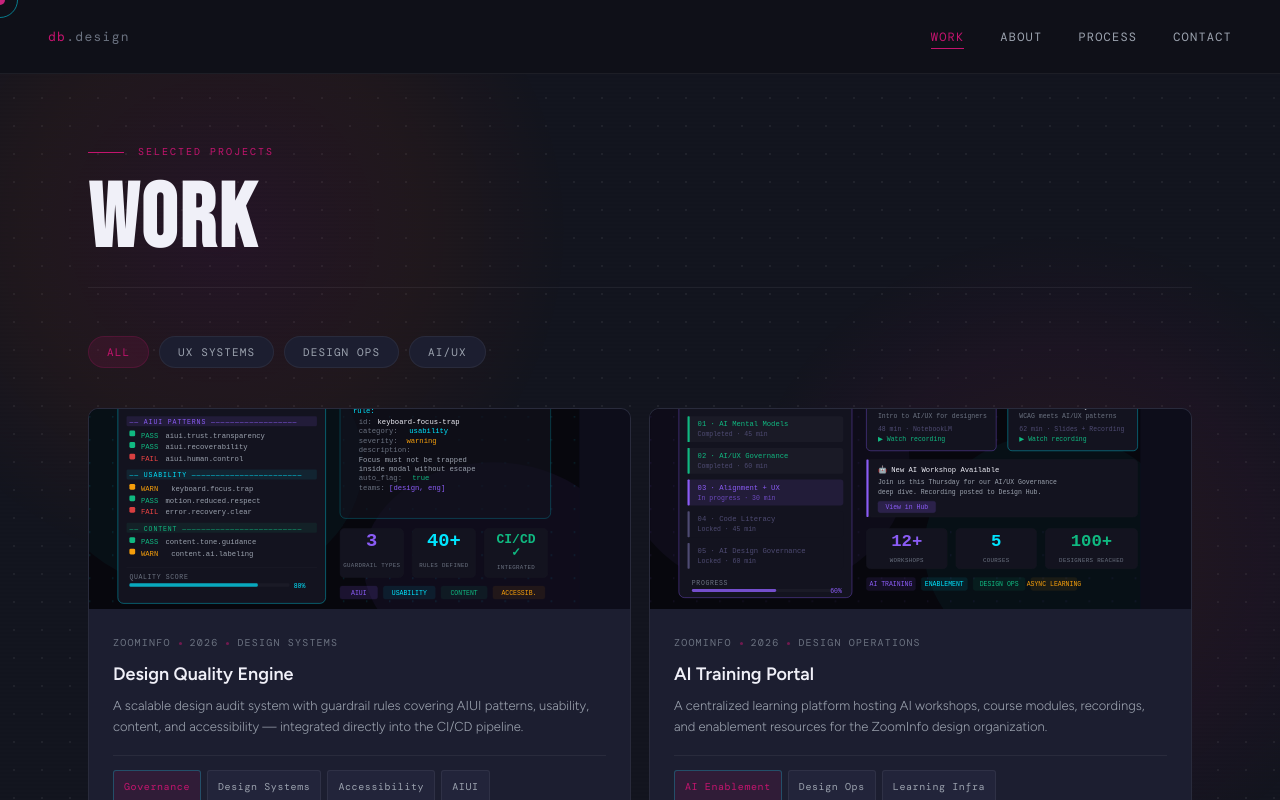
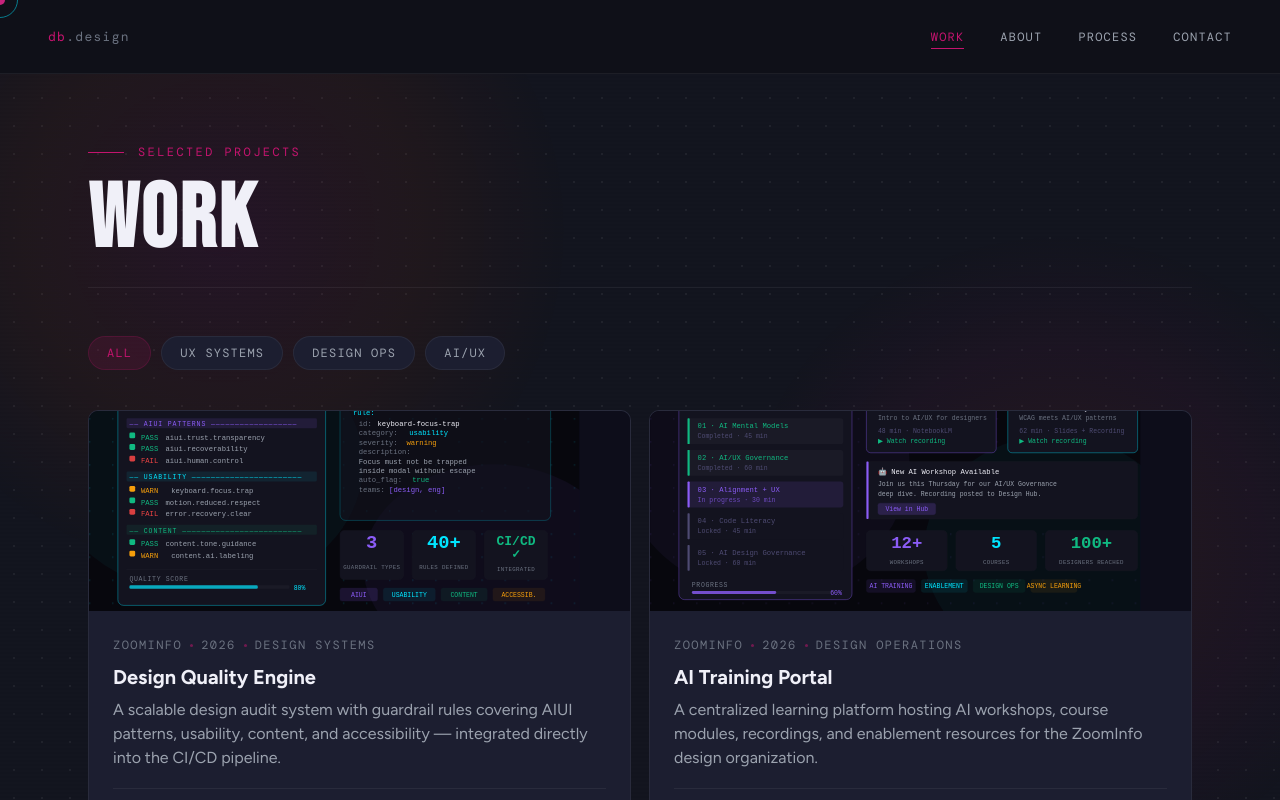
Before and after one commit to design0328/denky-portfolio-website, a React (Vite) app: page /work in a window 1280 px wide. Shown: the top 800 px of the page. Built offline with nearby package versions, Linux system fonts and the light colour scheme; a web font is replaced by a local one.

Commit message:
fix: align all font sizes to type scale across site

```diff
--- a/src/components/WorkCard.module.css
+++ b/src/components/WorkCard.module.css
@@ -116,7 +116,7 @@
 
 .meta {
   font-family: var(--font-mono);
-  font-size: 10px;
+  font-size: 12px;
   letter-spacing: 0.12em;
   text-transform: uppercase;
   color: var(--dim);
@@ -137,18 +137,18 @@
 
 .title {
   font-family: var(--font-body);
-  font-size: 18px;
-  font-weight: 600;
+  font-size: 20px;
+  font-weight: 700;
   color: var(--text);
   margin-bottom: 8px;
-  line-height: 1.3;
+  line-height: 25px;
 }
 
 .desc {
-  font-size: 13px;
+  font-size: 16px;
   color: var(--muted);
-  line-height: 1.65;
-  font-weight: 300;
+  line-height: 24px;
+  font-weight: 400;
   margin-bottom: 18px;
 }
 
@@ -168,7 +168,7 @@
 
 .chip {
   font-family: var(--font-mono);
-  font-size: 10px;
+  font-size: 12px;
   letter-spacing: 0.06em;
   padding: 4px 10px;
   border-radius: 3px;
--- a/src/pages/About.module.css
+++ b/src/pages/About.module.css
@@ -170,9 +170,10 @@
 
 .bioPull {
   font-family: var(--font-display);
-  font-size: clamp(22px, 2.5vw, 30px);
+  font-size: 30px;
+  font-weight: 600;
   color: var(--text);
-  line-height: 1.2;
+  line-height: 36px;
   letter-spacing: 0.01em;
   margin-bottom: 28px;
 }
@@ -180,7 +181,7 @@
 .bioPara {
   font-size: 16px;
   color: var(--muted);
-  line-height: 1.8;
+  line-height: 24px;
   font-weight: 300;
   margin-bottom: 18px;
 }
@@ -210,7 +211,7 @@
   margin-bottom: 6px;
 }
 .bioCardValue {
-  font-size: 14px;
+  font-size: 16px;
   font-weight: 600;
   color: var(--text);
   margin-bottom: 4px;
@@ -218,7 +219,7 @@
 }
 .bioCardSub {
   font-family: var(--font-mono);
-  font-size: 10px;
+  font-size: 12px;
   color: var(--dim);
   line-height: 1.5;
 }
@@ -260,16 +261,16 @@
 }
 .valueTitle {
   font-family: var(--font-body);
-  font-size: 16px;
-  font-weight: 600;
+  font-size: 20px;
+  font-weight: 700;
   color: var(--text);
   margin-bottom: 10px;
   line-height: 1.3;
 }
 .valueDesc {
-  font-size: 13px;
+  font-size: 16px;
   color: var(--muted);
-  line-height: 1.7;
+  line-height: 24px;
   font-weight: 300;
 }
 
@@ -292,7 +293,7 @@
 
 .skillCategory {
   font-family: var(--font-mono);
-  font-size: 10px;
+  font-size: 12px;
   letter-spacing: 0.14em;
   text-transform: uppercase;
   color: var(--dim);
@@ -307,7 +308,7 @@
 
 .skillTag {
   font-family: var(--font-mono);
-  font-size: 11px;
+  font-size: 12px;
   letter-spacing: 0.06em;
   padding: 5px 12px;
   border-radius: 3px;
@@ -332,7 +333,8 @@
 
 .communityPull {
   font-family: var(--font-display);
-  font-size: clamp(20px, 2.2vw, 26px);
+  font-size: 30px;
+  font-weight: 600;
   color: var(--text);
   line-height: 1.2;
   margin-bottom: 24px;
@@ -340,9 +342,9 @@
 }
 
 .communityPara {
-  font-size: 15px;
+  font-size: 16px;
   color: var(--muted);
-  line-height: 1.8;
+  line-height: 24px;
   font-weight: 300;
   margin-bottom: 16px;
 }
@@ -416,7 +418,8 @@
 
 .ctaText {
   font-family: var(--font-display);
-  font-size: clamp(20px, 2.5vw, 28px);
+  font-size: 20px;
+  font-weight: 700;
   color: var(--text);
   letter-spacing: 0.02em;
 }
--- a/src/pages/CaseStudy.module.css
+++ b/src/pages/CaseStudy.module.css
@@ -64,7 +64,7 @@
 .header { margin-bottom: 64px; }
 .meta {
   font-family: var(--font-mono);
-  font-size: 11px;
+  font-size: 12px;
   letter-spacing: 0.12em;
   text-transform: uppercase;
   color: var(--dim);
@@ -83,10 +83,10 @@
   margin-bottom: 20px;
 }
 .desc {
-  font-size: 17px;
+  font-size: 18px;
   color: var(--muted);
   line-height: 1.7;
-  font-weight: 300;
+  font-weight: 500;
   max-width: 660px;
   margin-bottom: 24px;
   border-left: 2px solid var(--cyan);
@@ -95,7 +95,7 @@
 .chips { display: flex; gap: 8px; flex-wrap: wrap; }
 .chip {
   font-family: var(--font-mono);
-  font-size: 11px;
+  font-size: 12px;
   letter-spacing: 0.06em;
   padding: 5px 12px;
   border-radius: 3px;
@@ -111,7 +111,7 @@
 .section { border-top: 1px solid var(--border); padding-top: 40px; }
 .sectionTitle {
   font-family: var(--font-mono);
-  font-size: 13px;
+  font-size: 12px;
   letter-spacing: 0.14em;
   text-transform: uppercase;
   color: var(--text);
@@ -132,9 +132,9 @@
   display: flex;
   align-items: flex-start;
   gap: 14px;
-  font-size: 15px;
+  font-size: 16px;
   color: var(--muted);
-  line-height: 1.6;
+  line-height: 24px;
   font-weight: 300;
 }
 .listItem.accent { color: var(--text2, #c8d0e0); }
--- a/src/pages/Placeholder.module.css
+++ b/src/pages/Placeholder.module.css
@@ -27,7 +27,7 @@
 }
 .note {
   font-family: var(--font-mono);
-  font-size: 13px;
+  font-size: 16px;
   letter-spacing: 0.06em;
   color: var(--dim);
   border: 1px dashed var(--border);
--- a/src/pages/Work.module.css
+++ b/src/pages/Work.module.css
@@ -13,7 +13,7 @@
   align-items: center;
   gap: 14px;
   font-family: var(--font-mono);
-  font-size: 10px;
+  font-size: 12px;
   letter-spacing: 0.2em;
   text-transform: uppercase;
   color: var(--cyan);
@@ -47,7 +47,7 @@
 
 .filter {
   font-family: var(--font-mono);
-  font-size: 11px;
+  font-size: 12px;
   letter-spacing: 0.1em;
   text-transform: uppercase;
   color: var(--muted);
```
